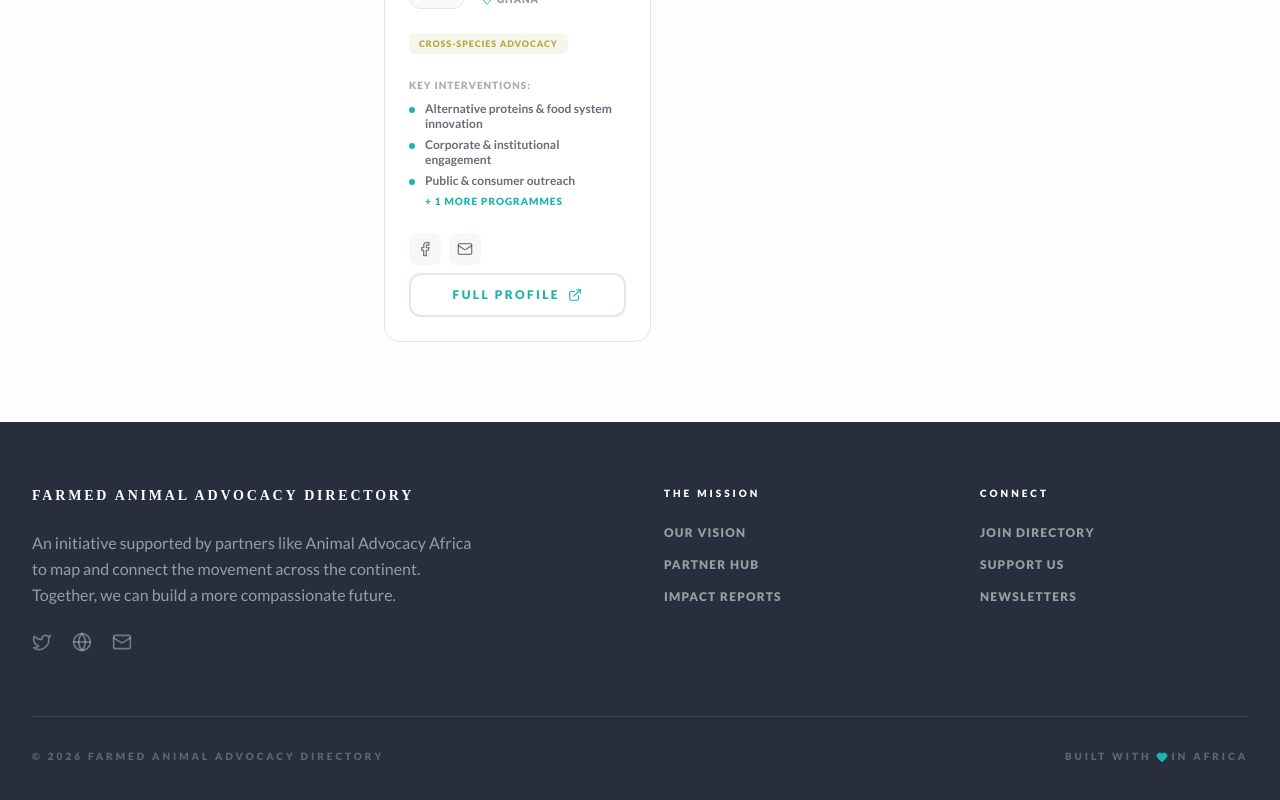
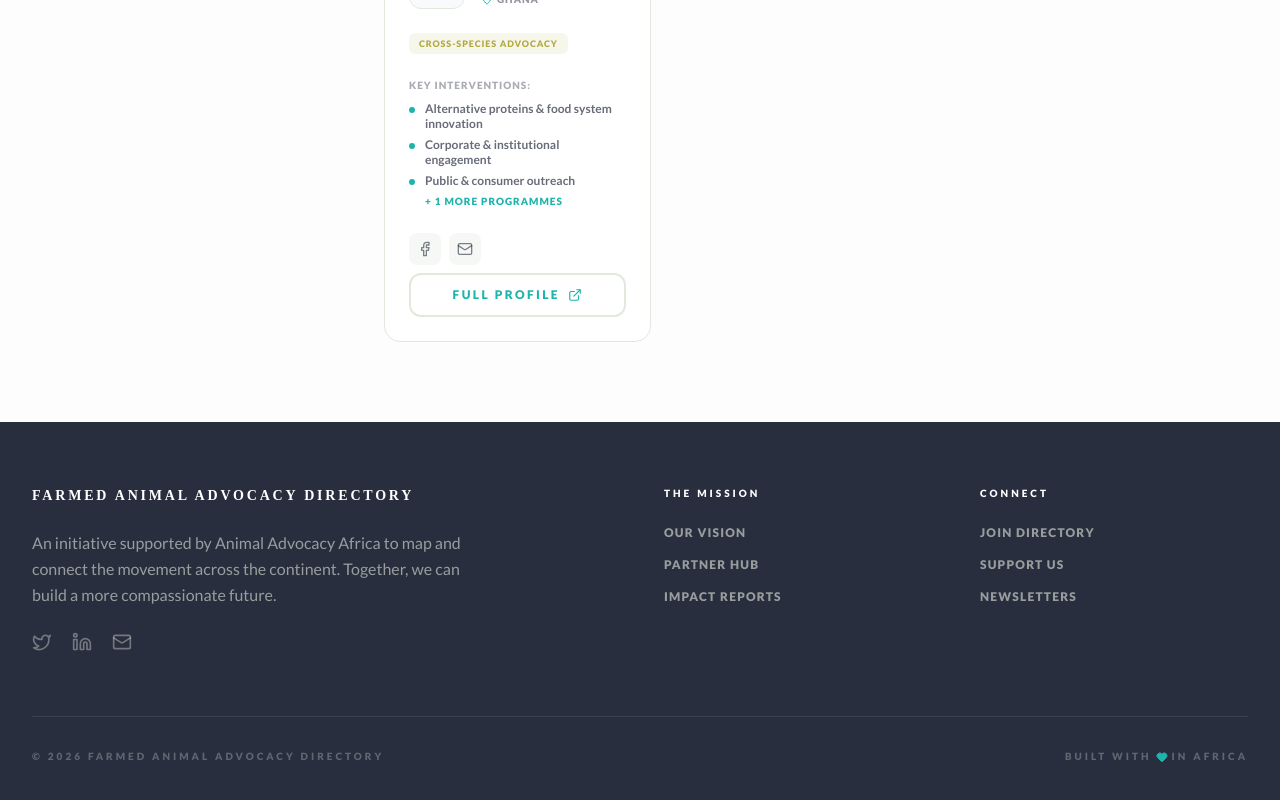
Before and after one commit to iMaasai/animal-advocacy-directory-demo, a React (Vite) app: page / in a window 1280 px wide. Shown: the part 7358-8158 px from the top of the page. Built offline with nearby package versions, Linux system fonts and the light colour scheme; grey boxes are pictures that could not be loaded; a web font is replaced by a local one.

Commit message:
feat(Footer): Add LinkedIn icon and link
Replaces the generic Globe icon with a LinkedIn icon and adds a functional link to the organization's LinkedIn profile. This improves discoverability and external engagement opportunities.

```diff
--- a/components/Footer.tsx
+++ b/components/Footer.tsx
@@ -1,5 +1,5 @@
 import React from 'react';
-import { Heart, Globe, Mail, Twitter } from 'lucide-react';
+import { Heart, Linkedin, Mail, Twitter } from 'lucide-react';
 
 const Footer: React.FC = () => {
   return (
@@ -11,12 +11,34 @@ const Footer: React.FC = () => {
               <span className="text-white uppercase text-sm font-black tracking-[0.2em]">Farmed Animal Advocacy Directory</span>
             </h2>
             <p className="text-[#e1e9de]/60 mb-6 max-w-md leading-relaxed font-medium">
-              An initiative supported by partners like Animal Advocacy Africa to map and connect the movement across the continent. Together, we can build a more compassionate future.
+              An initiative supported by Animal Advocacy Africa to map and connect the movement across the continent. Together, we can build a more compassionate future.
             </p>
             <div className="flex space-x-5">
-              <a href="#" className="text-[#e1e9de]/40 hover:text-[#1db4ab] transition-colors"><Twitter className="w-5 h-5" /></a>
-              <a href="#" className="text-[#e1e9de]/40 hover:text-[#1db4ab] transition-colors"><Globe className="w-5 h-5" /></a>
-              <a href="#" className="text-[#e1e9de]/40 hover:text-[#1db4ab] transition-colors"><Mail className="w-5 h-5" /></a>
+              <a
+                href="https://twitter.com/imaasai"
+                target="_blank"
+                rel="noopener noreferrer"
+                className="text-[#e1e9de]/40 hover:text-[#1db4ab] transition-colors"
+                title="Twitter"
+              >
+                <Twitter className="w-5 h-5" />
+              </a>
+              <a
+                href="https://linkedin.com/in/looremeta"
+                target="_blank"
+                rel="noopener noreferrer"
+                className="text-[#e1e9de]/40 hover:text-[#1db4ab] transition-colors"
+                title="LinkedIn"
+              >
+                <Linkedin className="w-5 h-5" />
+              </a>
+              <a
+                href="mailto:ilooremeta@gmail.com"
+                className="text-[#e1e9de]/40 hover:text-[#1db4ab] transition-colors"
+                title="Email"
+              >
+                <Mail className="w-5 h-5" />
+              </a>
             </div>
           </div>
 
```
